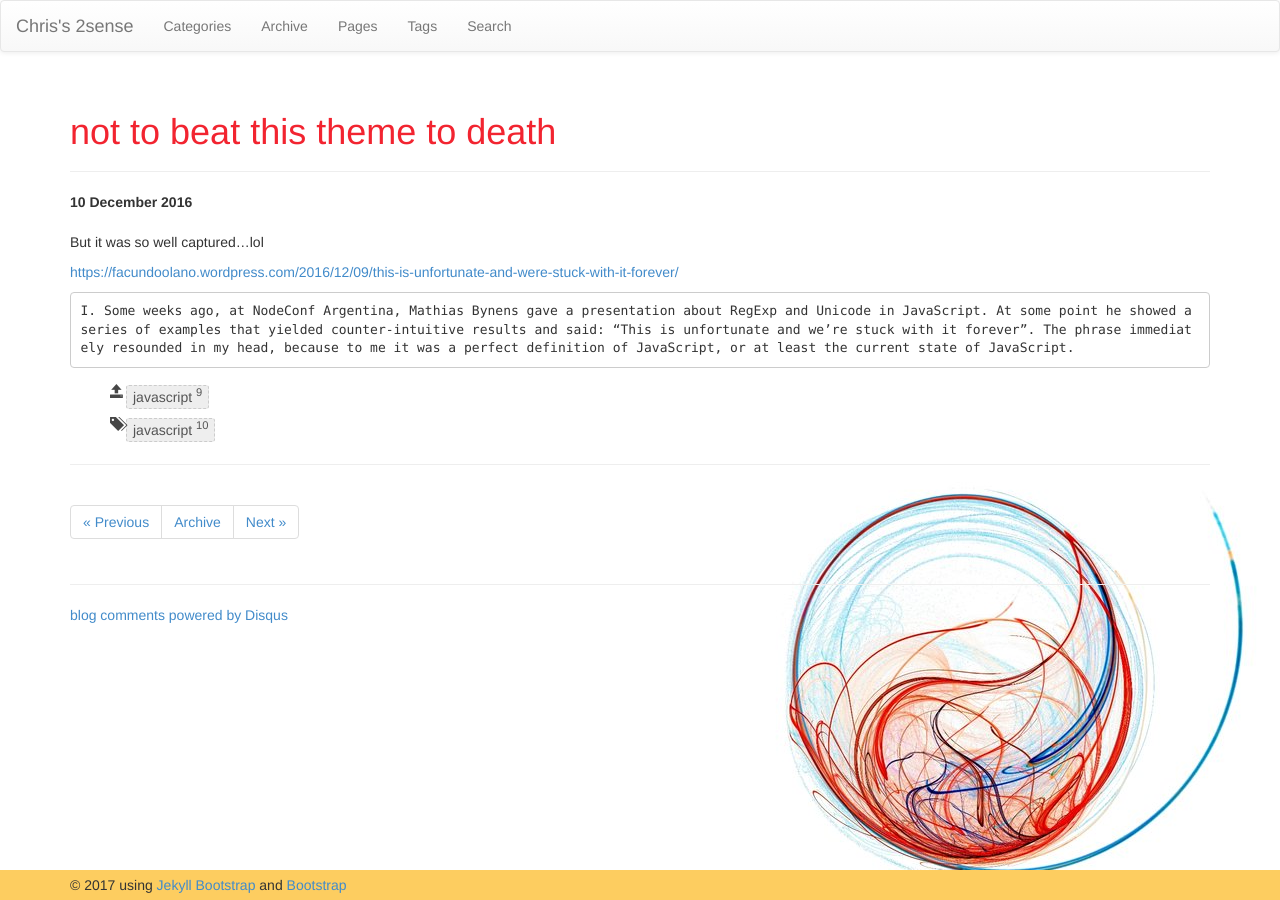
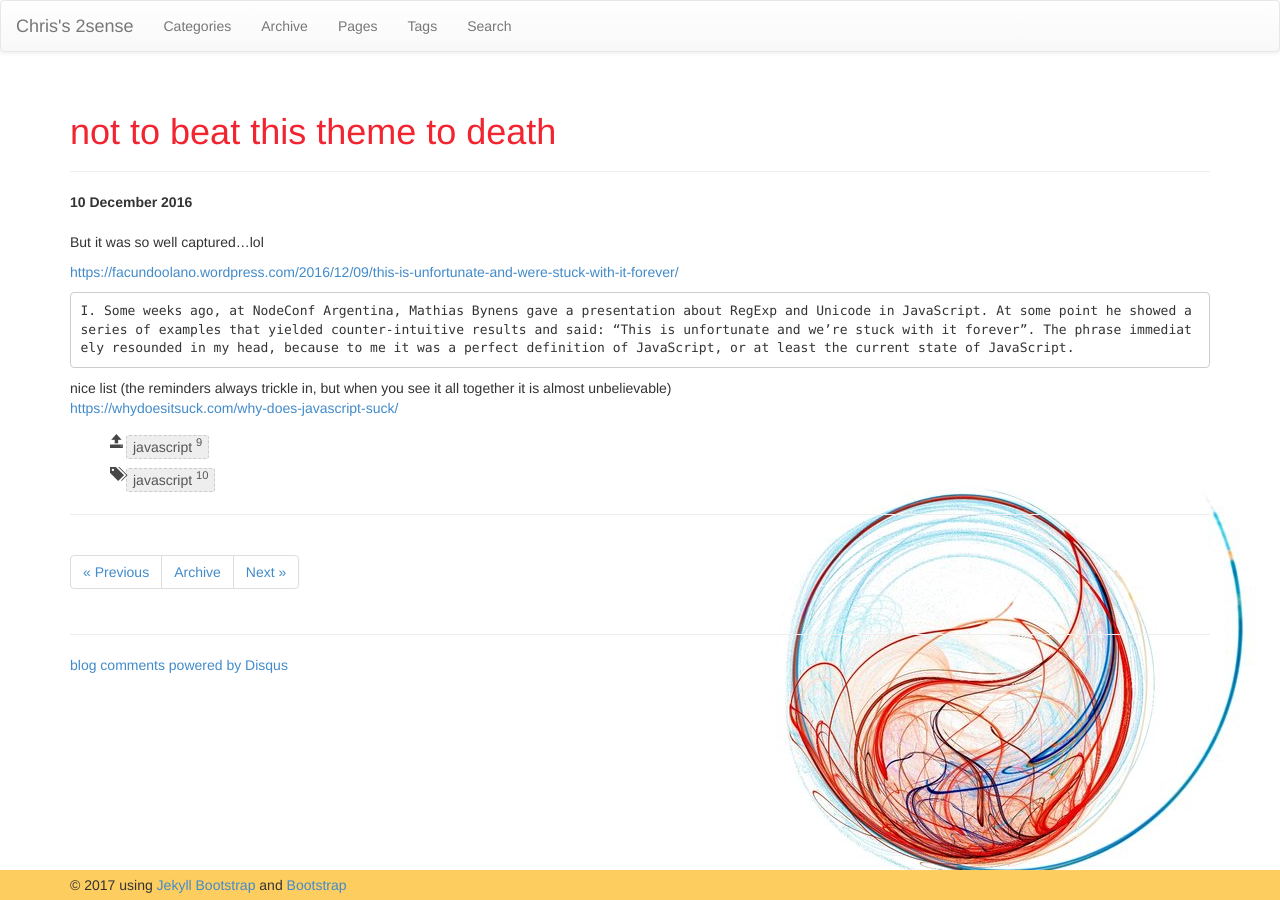
Before and after one commit to faizanvahevaria/chrisamow.github.io, a Jekyll site: the page built from _posts/2016-12-10-not-to-beat-this-theme-to-death.md, in a window 1280 px wide. Built offline with Jekyll 4.4.1, drawn with Linux system fonts in a browser that asks for light colours; nearby versions of some CDN libraries; comment, search, counter and statistics services are not loaded.

Commit message:
blog content

```diff
--- a/_posts/2016-12-10-not-to-beat-this-theme-to-death.md
+++ b/_posts/2016-12-10-not-to-beat-this-theme-to-death.md
@@ -13,3 +13,6 @@ But it was so well captured...lol
 
 
 	I. Some weeks ago, at NodeConf Argentina, Mathias Bynens gave a presentation about RegExp and Unicode in JavaScript. At some point he showed a series of examples that yielded counter-intuitive results and said: “This is unfortunate and we’re stuck with it forever”. The phrase immediately resounded in my head, because to me it was a perfect definition of JavaScript, or at least the current state of JavaScript.
+
+nice list (the reminders always trickle in, but when you see it all together it is almost unbelievable)
+<https://whydoesitsuck.com/why-does-javascript-suck/>
```
